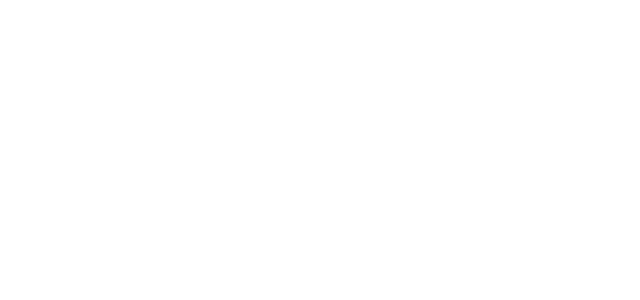
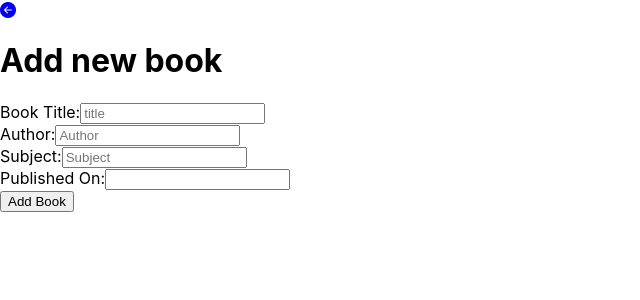
Before and after one commit to balayokesh/libraryManagementSystem, a React (Create React App) app: page /admin/addbook in a window 1280 px wide. Before the commit this address had no page. Shown: the top 300 px of the page, without its empty margins (0-640 px from the left). Built offline with nearby package versions, Linux system fonts and the light colour scheme.

Commit message:
Implemented add book functionality

```diff
--- /dev/null
+++ b/src/Routes/Admin/AddBook.jsx
@@ -0,0 +1,43 @@
+import { Link } from 'react-router-dom';
+
+export default function AddBook () {
+
+    const handleSubmit = (e) => {
+        e.preventDefault();
+        let title = document.getElementById('title').value;
+        let author = document.getElementById('author').value;
+        let subject = document.getElementById('subject').value;
+        let publishedOn = document.getElementById('publishedOn').value;
+
+        let data = {
+            title: title,
+            author: author,
+            subject: subject,
+            publishedOn: publishedOn
+        }
+        console.log(data);
+        alert('Book added');
+    }
+
+    return (
+        <form onSubmit={handleSubmit}>
+            <Link to='/admin'>
+                <i className='bi bi-arrow-left-circle-fill'></i>
+            </Link>
+            <h1>Add new book</h1>
+            <label htmlFor='title'>Book Title:</label>
+            <input type='text' placeholder='title' required id='title' />
+            <br />
+            <label htmlFor='author'>Author:</label>
+            <input type='text' placeholder='Author' required id='author' />
+            <br />
+            <label htmlFor='subject'>Subject:</label>
+            <input type='text' placeholder='Subject' required id='subject' />
+            <br />
+            <label htmlFor='publishedOn'>Published On:</label>
+            <input type='number' required id='publishedOn' />
+            <br />
+            <input type='submit' value='Add Book' />
+        </form>
+    );
+}
--- a/src/Routes/Admin/BooksAdmin.jsx
+++ b/src/Routes/Admin/BooksAdmin.jsx
@@ -66,7 +66,7 @@
     return (
         <div>
             <h2>Books Admin</h2>
-            <button>
+            <button onClick={() => window.location.href = '/admin/addbook'}>
                 <i className='bi bi-plus-circle-fill' title='Edit'></i>
                 New Book
             </button>
--- a/src/index.js
+++ b/src/index.js
@@ -7,6 +7,7 @@
 import Login from './Routes/Login';
 import Admin from './Admin';
 import AdminLogin from './Routes/Admin/AdminLogin';
+import AddBook from './Routes/Admin/AddBook';
 
 const root = ReactDOM.createRoot(document.getElementById('root'));
 root.render(
@@ -17,6 +18,7 @@
 				<Route exact path='/login' element={<Login />} />
 				<Route exact path='/admin' element={<Admin />} />
 				<Route exact path='/admin/login' element={<AdminLogin />} />
+				<Route exact path='/admin/addbook' element={<AddBook />} />
 			</Routes>
 		</BrowserRouter>
 	</React.StrictMode>
```
